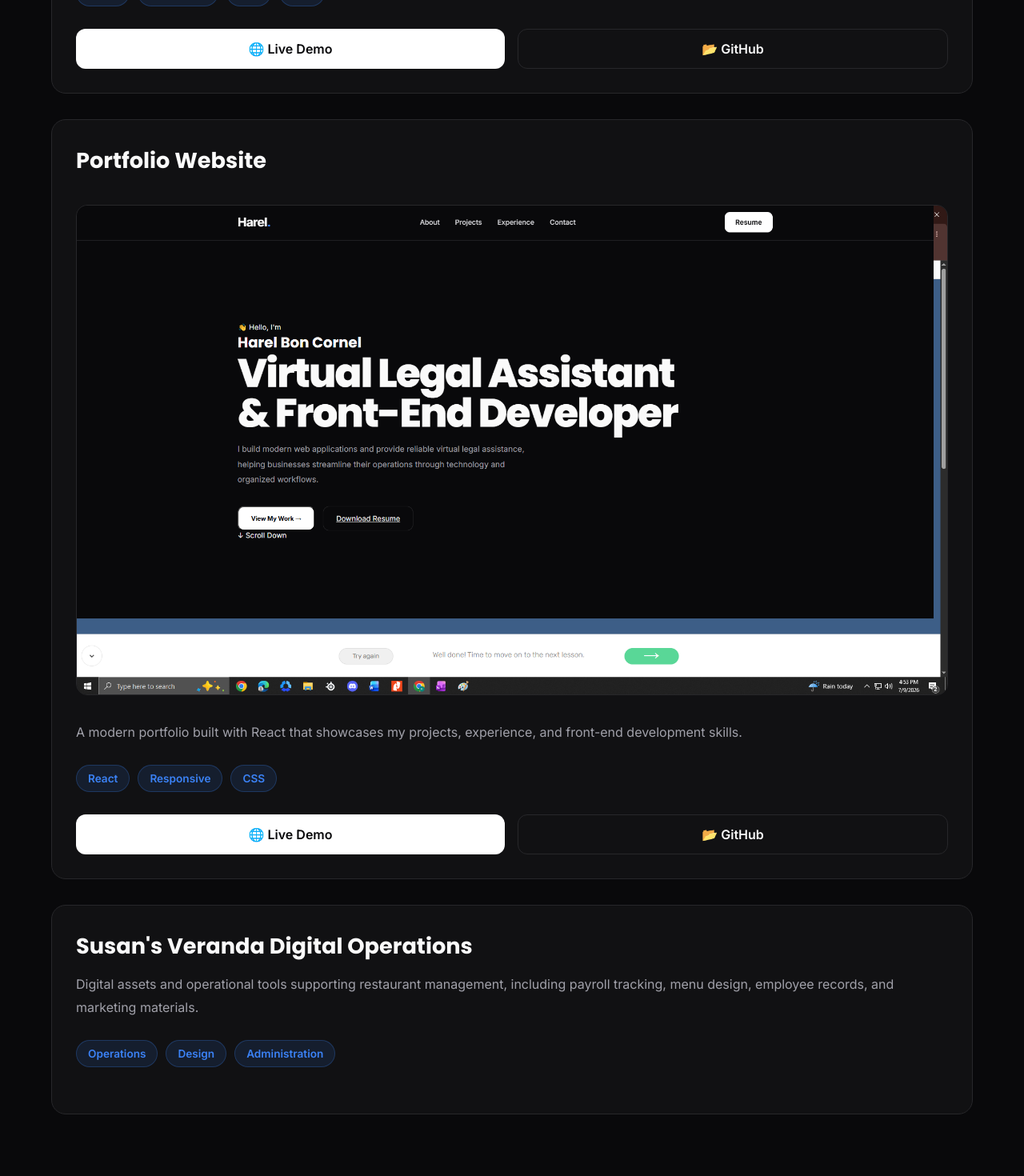
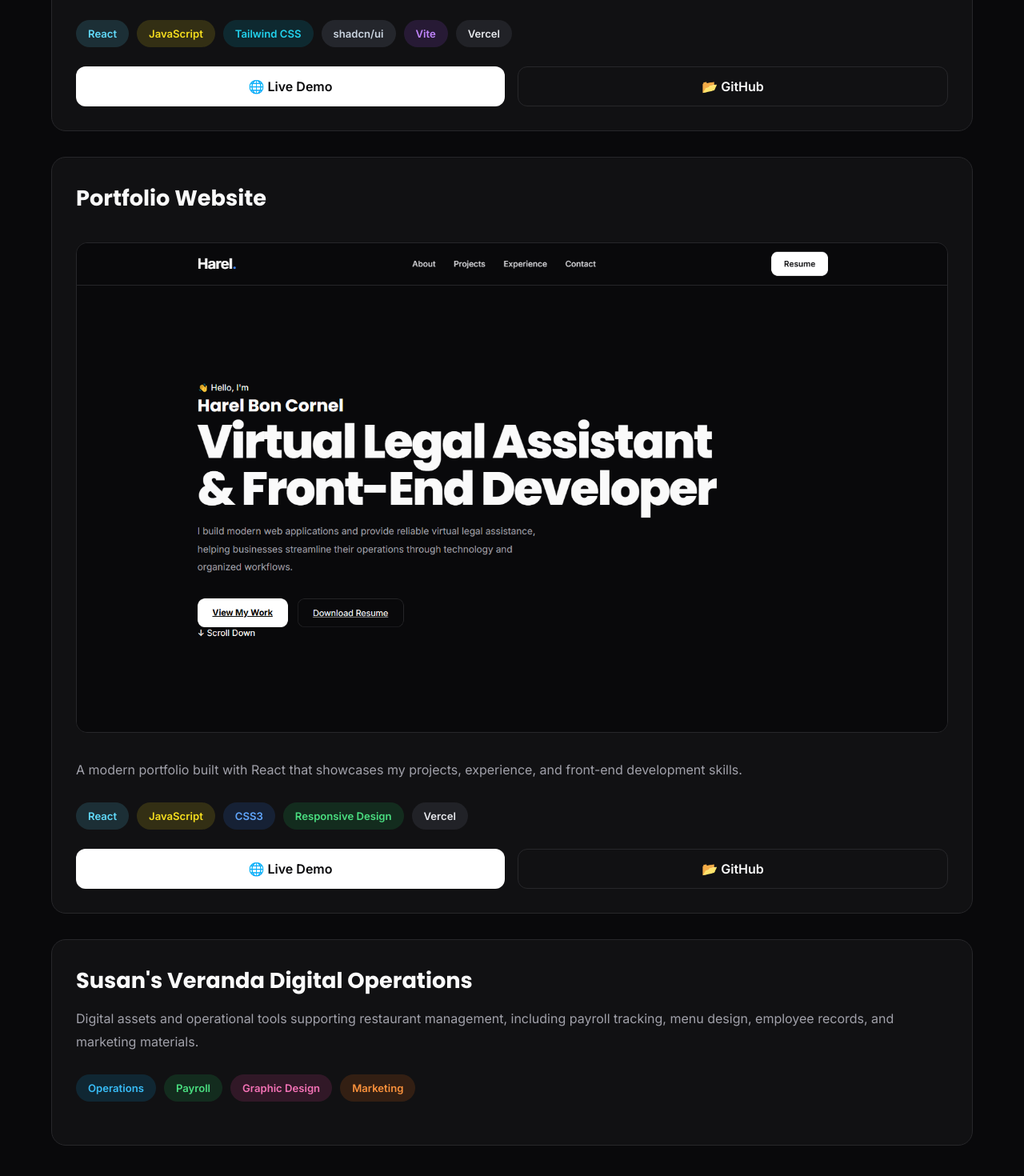
Before and after one commit to harelcornel/portfolio, a React app: page / in a window 1280 px wide. Shown: the part 3545-5015 px from the top of the page at 80% size. Built offline with nearby package versions, Linux system fonts and the light colour scheme; the HTML template or start-up script is replaced by a standard one.

Commit message:
Update portfolio projects

```diff
--- a/src/components/Projects/Projects.css
+++ b/src/components/Projects/Projects.css
@@ -11,13 +11,9 @@
 =========================== */
 
 .projects-grid {
-
     display: grid;
-
     gap: 32px;
-
     margin-top: 70px;
-
 }
 
 /* ===========================
@@ -25,27 +21,22 @@
 =========================== */
 
 .project-card {
-
     background: var(--surface-color);
-
     border: 1px solid var(--border-color);
-
     border-radius: 18px;
-
     padding: 30px;
-
-    transition: var(--transition);
-
+    overflow: hidden;
+    transition: all 0.3s ease;
 }
 
 .project-card:hover {
+    transform: translateY(-8px);
 
-    transform: translateY(-6px);
+    border-color: rgba(59,130,246,.45);
 
-    border-color: var(--accent-color);
-
-    box-shadow: var(--shadow);
-
+    box-shadow:
+        0 12px 30px rgba(0,0,0,.25),
+        0 0 0 1px rgba(59,130,246,.15);
 }
 
 /* ===========================
@@ -53,27 +44,17 @@
 =========================== */
 
 .project-image {
-
     width: 100%;
-
     aspect-ratio: 16 / 9;
-
     object-fit: cover;
-
     border-radius: 14px;
-
     border: 1px solid var(--border-color);
-
     margin: 22px 0 28px;
-
-    transition: .3s;
-
+    transition: transform .35s ease;
 }
 
 .project-card:hover .project-image {
-
-    transform: scale(1.015);
-
+    transform: scale(1.06);
 }
 
 /* ===========================
@@ -81,40 +62,214 @@
 =========================== */
 
 .project-card h3 {
-
     font-size: 1.7rem;
-
     margin-bottom: 12px;
-
 }
 
 .project-card p {
+    color: var(--text-muted);
+    line-height: 1.8;
+    margin-bottom: 26px;
+}
 
-    color: var(--text-muted);
+/* ===========================
+   Technology Tags
+=========================== */
 
-    line-height: 1.8;
+.project-tags {
+    display: flex;
+    flex-wrap: wrap;
+    gap: 10px;
+    margin: 1.5rem 0;
+}
 
-    margin-bottom: 26px;
+.project-tags span {
+    padding: 8px 14px;
+    border-radius: 999px;
+    font-size: .82rem;
+    font-weight: 600;
+    border: 1px solid transparent;
+    cursor: default;
+    transition: all .25s ease;
+}
+
+.project-tags span:hover {
+    transform: translateY(-2px);
+}
+
+/* React */
+
+.react {
+    background: rgba(97,218,251,.15);
+    color: #61DAFB;
+    border-color: rgba(97,218,251,.35);
+}
+
+/* JavaScript */
+
+.javascript {
+    background: rgba(247,223,30,.15);
+    color: #F7DF1E;
+    border-color: rgba(247,223,30,.35);
+}
+
+/* Tailwind */
+
+.tailwind {
+    background: rgba(6,182,212,.15);
+    color: #22D3EE;
+    border-color: rgba(6,182,212,.35);
+}
+
+/* shadcn */
+
+.shadcn {
+    background: rgba(148,163,184,.15);
+    color: #CBD5E1;
+    border-color: rgba(148,163,184,.35);
+}
+
+/* Vite */
+
+.vite {
+    background: rgba(168,85,247,.15);
+    color: #C084FC;
+    border-color: rgba(168,85,247,.35);
+}
+
+/* CSS */
+
+.css {
+    background: rgba(59,130,246,.15);
+    color: #60A5FA;
+    border-color: rgba(59,130,246,.35);
+}
+
+/* Responsive */
+
+.responsive {
+    background: rgba(34,197,94,.15);
+    color: #4ADE80;
+    border-color: rgba(34,197,94,.35);
+}
+
+/* Vercel */
+
+.vercel {
+    background: rgba(107,114,128,.18);
+    color: #E5E7EB;
+    border-color: rgba(107,114,128,.35);
+}
+
+/* Operations */
+
+.operations {
+    background: rgba(14,165,233,.15);
+    color: #38BDF8;
+    border-color: rgba(14,165,233,.35);
+}
+
+/* Payroll */
+
+.payroll {
+    background: rgba(34,197,94,.15);
+    color: #4ADE80;
+    border-color: rgba(34,197,94,.35);
+}
+
+/* Design */
+
+.design {
+    background: rgba(236,72,153,.15);
+    color: #F472B6;
+    border-color: rgba(236,72,153,.35);
+}
+
+/* Marketing */
+
+.marketing {
+    background: rgba(249,115,22,.15);
+    color: #FB923C;
+    border-color: rgba(249,115,22,.35);
+}
+
+/* ===========================
+   Buttons
+=========================== */
+
+.project-links {
+    display: flex;
+    gap: 16px;
+}
+
+.project-links a {
+    flex: 1;
+    display: flex;
+    justify-content: center;
+    align-items: center;
+    padding: 14px;
+    border-radius: 12px;
+    text-decoration: none;
+    font-weight: 600;
+    transition: all .25s ease;
+}
+
+/* Live Demo */
+
+.project-links a:first-child {
+    background: white;
+    color: #09090B;
+}
+
+.project-links a:first-child:hover {
+    transform: translateY(-3px);
+
+    box-shadow:
+        0 10px 25px rgba(255,255,255,.18);
+
+    filter: brightness(1.05);
+}
+
+/* GitHub */
+
+.project-links a:last-child {
+    background: transparent;
+    border: 1px solid var(--border-color);
+    color: var(--text-color);
+}
+
+.project-links a:last-child:hover {
+    border-color: var(--accent-color);
+    color: var(--accent-color);
+    transform: translateY(-2px);
+}
+
+/* ===========================
+   Mobile
+=========================== */
+
+@media (max-width:768px) {
+
+    .project-links {
+        flex-direction: column;
+    }
 
 }
 
 /* ===========================
-   Tags
+   Featured Badge
 =========================== */
 
-.project-tags {
+.featured-badge {
+    display: inline-flex;
+    align-items: center;
+    gap: 6px;
 
-    display: flex;
+    margin-bottom: 18px;
 
-    flex-wrap: wrap;
+    padding: 8px 14px;
 
-    gap: 10px;
-
-    margin-bottom: 28px;
-
-}
-
-.project-tags span {
+    border-radius: 999px;
 
     background: rgba(59,130,246,.12);
 
@@ -122,86 +277,9 @@
 
     border: 1px solid rgba(59,130,246,.25);
 
-    padding: 8px 14px;
+    font-size: .8rem;
 
-    border-radius: 999px;
+    font-weight: 700;
 
-    font-size: .85rem;
-
-    font-weight: 600;
-
+    letter-spacing: .3px;
 }
-
-/* ===========================
-   Buttons
-=========================== */
-
-.project-links {
-
-    display: flex;
-
-    gap: 16px;
-
-}
-
-.project-links a {
-
-    flex: 1;
-
-    display: flex;
-
-    justify-content: center;
-
-    align-items: center;
-
-    padding: 14px;
-
-    border-radius: 12px;
-
-    text-decoration: none;
-
-    font-weight: 600;
-
-    transition: var(--transition);
-
-}
-
-/* Primary */
-
-.project-links a:first-child {
-
-    background: white;
-
-    color: #09090B;
-
-}
-
-/* Secondary */
-
-.project-links a:last-child {
-
-    border: 1px solid var(--border-color);
-
-    color: var(--text-color);
-
-}
-
-.project-links a:hover {
-
-    transform: translateY(-2px);
-
-}
-
-/* ===========================
-   Mobile
-=========================== */
-
-@media (max-width:768px){
-
-.project-links{
-
-flex-direction:column;
-
-}
-
-}
--- a/src/components/Projects/Projects.jsx
+++ b/src/components/Projects/Projects.jsx
@@ -19,8 +19,10 @@ function Projects() {
         <div className="projects-grid">
 
           <article className="project-card">
-
-            <h3>DebtPilot</h3>
+            <div className="featured-badge">
+                ⭐ Featured Project
+            </div>
+            <h3>Debt Pilot</h3>
 
             <img
               src={debtCalculator}
@@ -33,10 +35,12 @@ function Projects() {
             </p>
 
             <div className="project-tags">
-              <span>React</span>
-              <span>JavaScript</span>
-              <span>Vite</span>
-              <span>CSS</span>
+              <span className="react">React</span>
+              <span className="javascript">JavaScript</span>
+              <span className="tailwind">Tailwind CSS</span>
+              <span className="shadcn">shadcn/ui</span>
+              <span className="vite">Vite</span>
+              <span className="vercel">Vercel</span>
             </div>
 
             <div className="project-links">
@@ -75,9 +79,11 @@ function Projects() {
             </p>
 
             <div className="project-tags">
-              <span>React</span>
-              <span>Responsive</span>
-              <span>CSS</span>
+              <span className="react">React</span>
+              <span className="javascript">JavaScript</span>
+              <span className="css">CSS3</span>
+              <span className="responsive">Responsive Design</span>
+              <span className="vercel">Vercel</span>
             </div>
 
             <div className="project-links">
@@ -98,9 +104,10 @@ function Projects() {
             </p>
 
             <div className="project-tags">
-              <span>Operations</span>
-              <span>Design</span>
-              <span>Administration</span>
+              <span className="operations">Operations</span>
+              <span className="payroll">Payroll</span>
+              <span className="design">Graphic Design</span>
+              <span className="marketing">Marketing</span>
             </div>
 
           </article>
```
Also changed, not shown: src/assets/images/debt-calculator.png, src/assets/images/portfolio.png.
